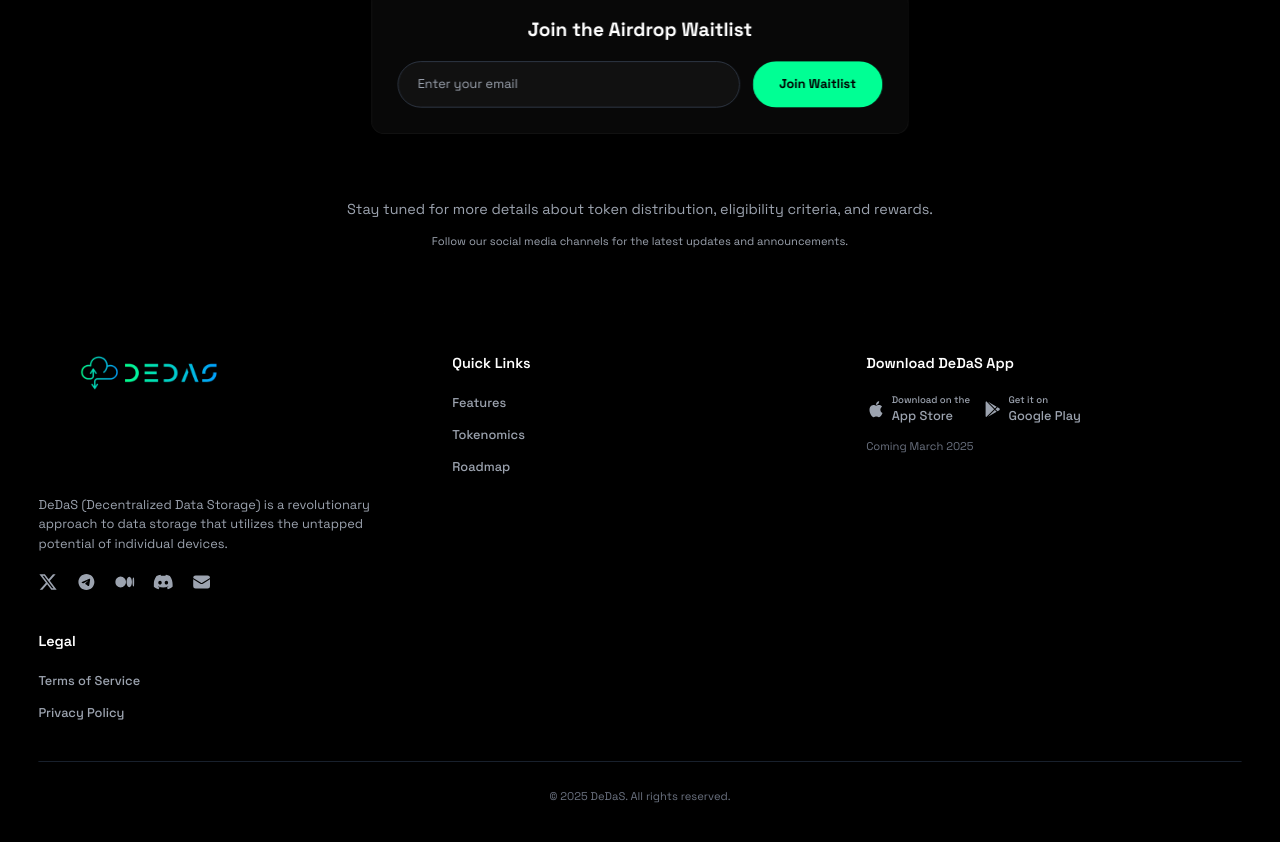
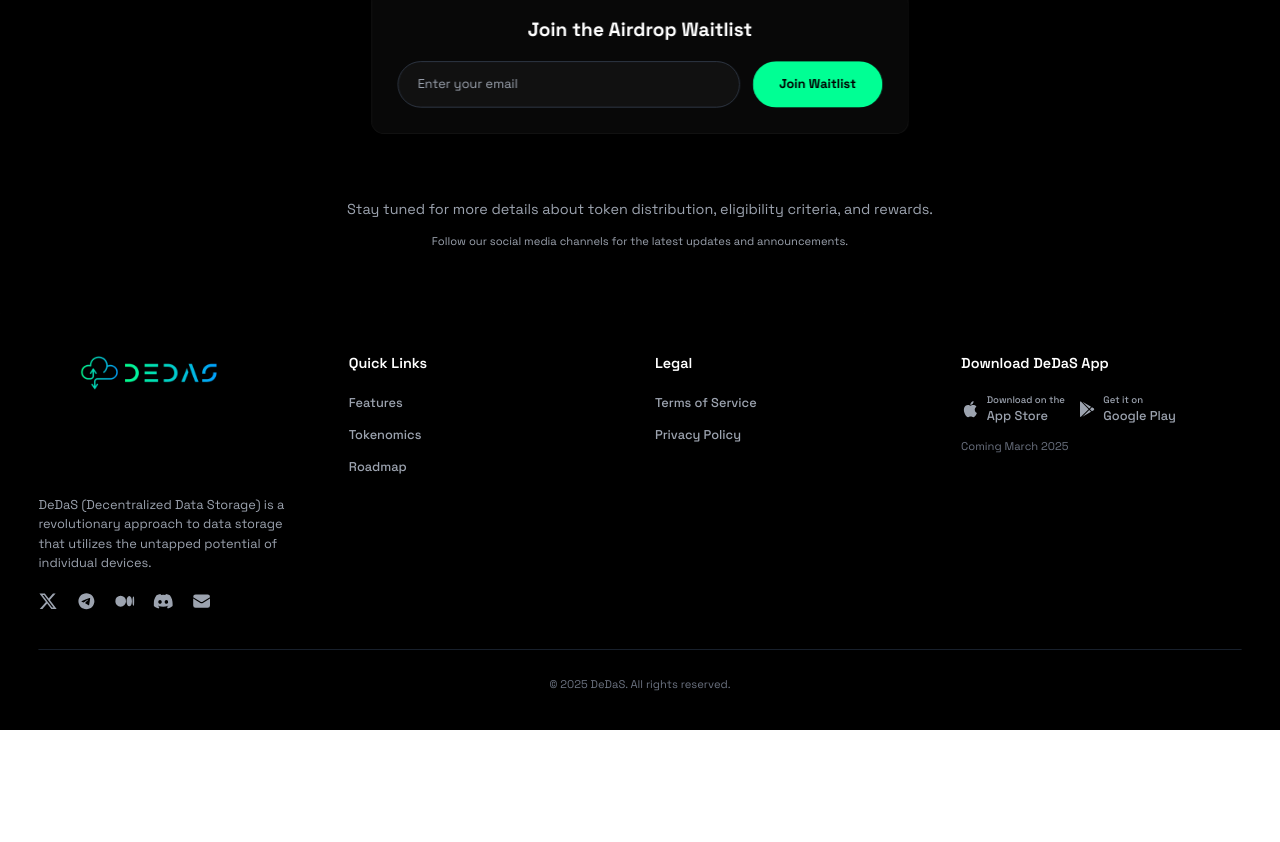
Before and after one commit to answervinod/dedas-website, a React (Vite) app: page /airdrop in a window 1280 px wide. Shown: the part 562-1404 px from the top of the page. After the commit the page ends 1292 px from the top, so only its background shows below. Built offline with nearby package versions, Linux system fonts and the light colour scheme.

Commit message:
Fixed footer layout to properly display sections side by side

```diff
--- a/src/components/Footer.tsx
+++ b/src/components/Footer.tsx
@@ -53,9 +53,9 @@
   return (
     <footer className="bg-dark relative z-10">
       <div className="container-custom py-12">
-        <div className="grid grid-cols-1 md:grid-cols-3 gap-12">
+        <div className="grid grid-cols-1 md:grid-cols-4 gap-12">
           {/* Logo and Description */}
-          <div className="col-span-1">
+          <div className="col-span-1 md:col-span-1">
             <div className="mb-6">
               <img
                 src="/assets/images/logo.png"
@@ -81,8 +81,10 @@
             </div>
           </div>
 
+          <div className="col-span-1 md:col-span-3">
+            <div className="grid grid-cols-1 md:grid-cols-3 gap-8">
               {/* Quick Links */}
-          <div className="col-span-1">
+              <div>
                 <h3 className="text-lg font-semibold mb-6">Quick Links</h3>
                 <ul className="space-y-4">
                   <li>
@@ -103,8 +105,25 @@
                 </ul>
               </div>
 
+              {/* Legal Links */}
+              <div>
+                <h3 className="text-lg font-semibold mb-6">Legal</h3>
+                <ul className="space-y-4">
+                  <li>
+                    <Link to="/terms-of-service" className="text-gray-400 hover:text-primary transition-colors">
+                      Terms of Service
+                    </Link>
+                  </li>
+                  <li>
+                    <Link to="/privacy-policy" className="text-gray-400 hover:text-primary transition-colors">
+                      Privacy Policy
+                    </Link>
+                  </li>
+                </ul>
+              </div>
+
               {/* Download DeDaS App */}
-          <div className="col-span-1">
+              <div>
                 <h3 className="text-lg font-semibold mb-6">Download DeDaS App</h3>
                 <div className="space-y-4">
                   <div className="flex gap-4">
@@ -136,22 +155,7 @@
                   <div className="text-sm text-gray-500">Coming March 2025</div>
                 </div>
               </div>
-
-          {/* Legal Links */}
-          <div className="col-span-1">
-            <h3 className="text-lg font-semibold mb-6">Legal</h3>
-            <ul className="space-y-4">
-              <li>
-                <Link to="/terms-of-service" className="text-gray-400 hover:text-primary transition-colors">
-                  Terms of Service
-                </Link>
-              </li>
-              <li>
-                <Link to="/privacy-policy" className="text-gray-400 hover:text-primary transition-colors">
-                  Privacy Policy
-                </Link>
-              </li>
-            </ul>
+            </div>
           </div>
         </div>
 
```
Lines whose indentation alone changed are shown as unchanged.
